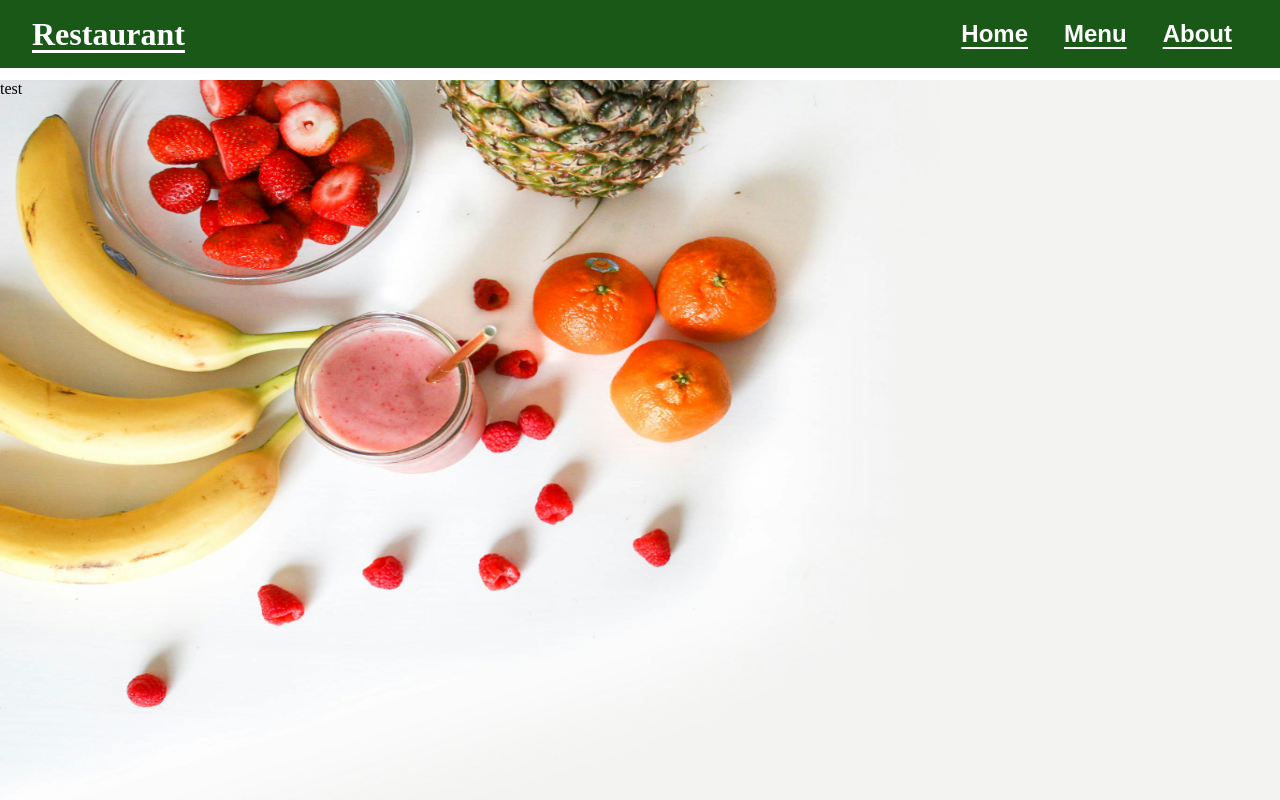
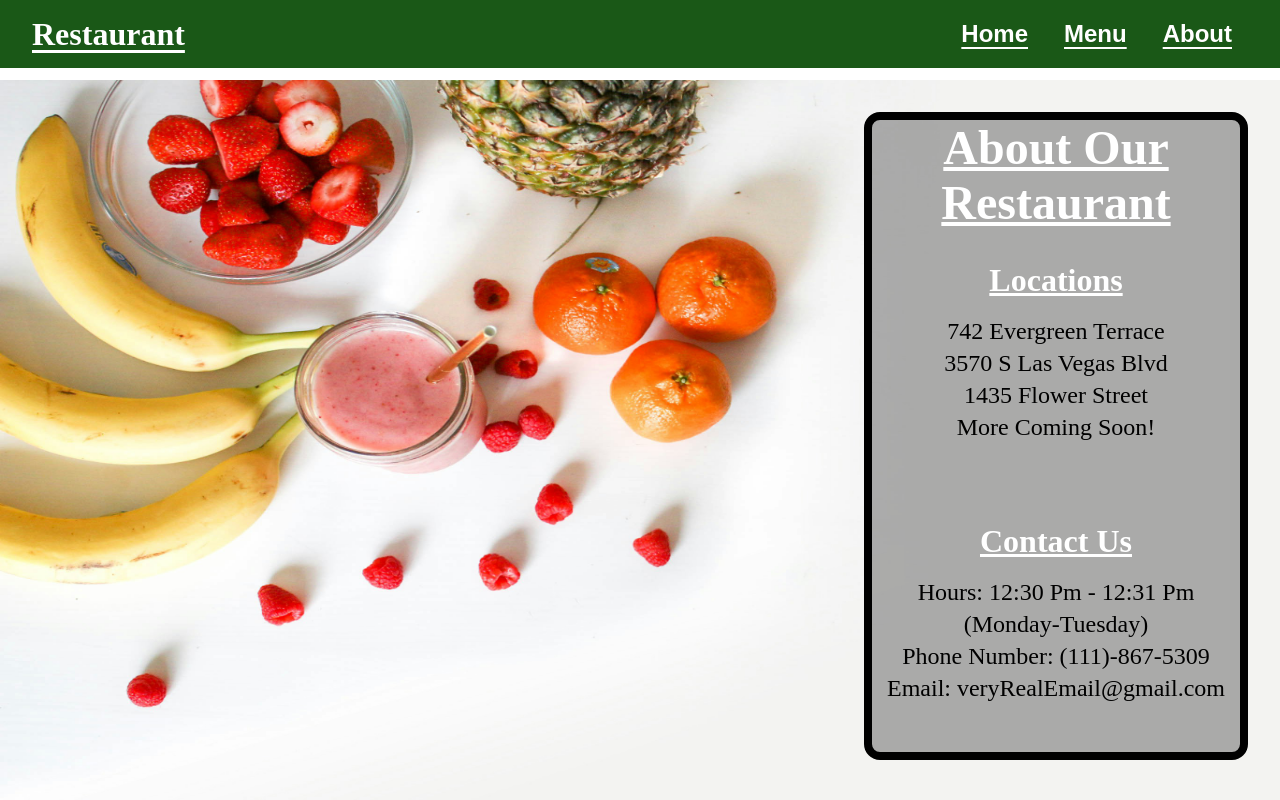
Before and after one commit to Salypse/restaurant-page, a website built with webpack: page src/template.html in a window 1280 px wide. Both pictures are taken after a click on the button "About". Built offline with nearby package versions, Linux system fonts and the light colour scheme.

Commit message:
Display about restaurant section on about button click

```diff
--- a/src/js/load-about.js
+++ b/src/js/load-about.js
@@ -1,5 +1,40 @@
 import { contentDiv } from "../index.js";
 
 export function loadAbout() {
-    contentDiv.innerHTML = "test"
+    contentDiv.innerHTML = ""
+
+    let about = document.createElement("div")
+    about.id = "about"
+    contentDiv.append(about)
+
+    let aboutHeader = document.createElement("h1")
+    aboutHeader.textContent = "About Our Restaurant"
+    about.append(aboutHeader)
+
+    /* Displays location information on about page */
+    let location = document.createElement("div")
+    location.classList.add("location");
+    about.append(location)
+
+    let locationHeader = document.createElement("h1")
+    locationHeader.textContent = "Locations"
+    location.append(locationHeader)
+
+    let locationText = document.createElement("p")
+    locationText.innerHTML = "742 Evergreen Terrace<br>3570 S Las Vegas Blvd<br>1435 Flower Street<br>More Coming Soon!"
+    location.append(locationText)
+
+    /* Displays Contact information on about page */
+    let contactInfo = document.createElement("div")
+    contactInfo.classList.add("contact-info");
+    about.append(contactInfo)
+
+    let contactHeader = document.createElement("h1")
+    contactHeader.textContent = "Contact Us"
+    contactInfo.append(contactHeader)
+
+    let contactText = document.createElement("p")
+    contactText.innerHTML = "Hours: 12:30 Pm - 12:31 Pm (Monday-Tuesday)<br>Phone Number: (111)-867-5309<br>Email: veryRealEmail@gmail.com"
+    contactInfo.append(contactText)
+
 }
--- a/src/styles.css
+++ b/src/styles.css
@@ -76,7 +76,8 @@ nav button:active {
     background-repeat: no-repeat;
 }
 
-#home {
+#content #home,
+#content #about {
     width: 30vw;
     height: 90%;
 
@@ -94,26 +95,32 @@ nav button:active {
     background-color: rgba(0, 0, 0, 0.3);
 }
 
-#home h1 {
+#home h1,
+#about h1 {
     align-self: center;
     justify-self: center;
 
     color: var(--text-color);
     text-decoration: underline;
+    text-align: center;
 }
 
-#home > h1 {
+#home > h1,
+#about > h1 {
     font-size: 3rem;
 }
 
 .service h1,
-.food h1 {
+.food h1,
+.location h1,
+.contact-info h1 {
     justify-self: center;
     padding: 1rem;
     font-size: 2rem;
 }
 
-#home p {
+#home p,
+#about p {
     font-size: 1.5rem;
     text-align: center;
     line-height: 2rem;
```
